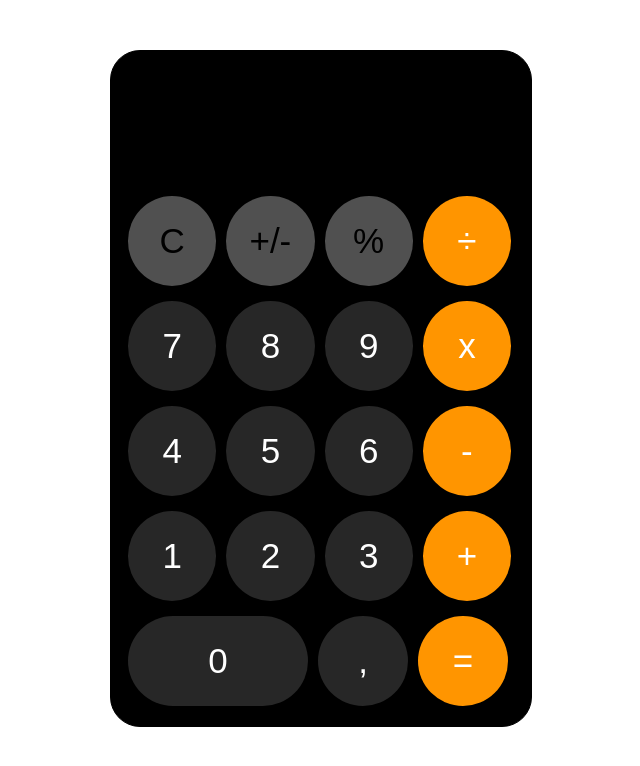
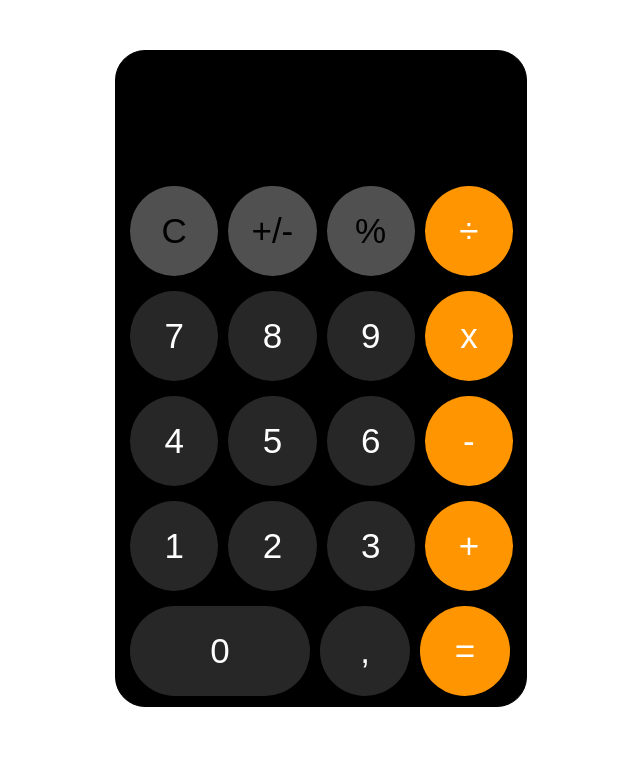
Before and after one commit to Zankooo/Calculator, a plain HTML site: page grid.html in a window 1280 px wide. Shown: the whole page, without its empty margins (319-959 px from the left). Drawn offline with Linux system fonts and the light colour scheme.

Commit message:
calc dela

```diff
--- a/grid.html
+++ b/grid.html
@@ -22,14 +22,11 @@
             line-height: 90px;
             background-color: black;
             padding-left: 7px;
-            padding-right: 5px;
+            padding-right: 3px;
             margin: auto;
             margin-top: 50px;
+        }
 
-            padding: 10px;
-
-
-        }
         #vrsta{
             display: flex;
             height: 90px;
```
